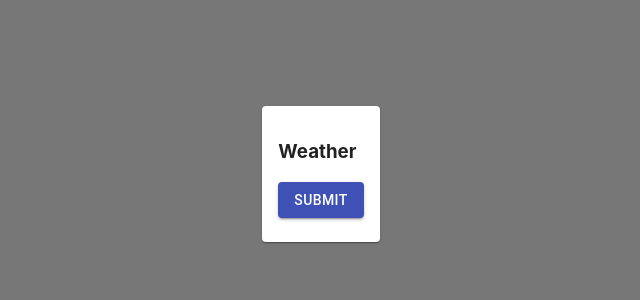
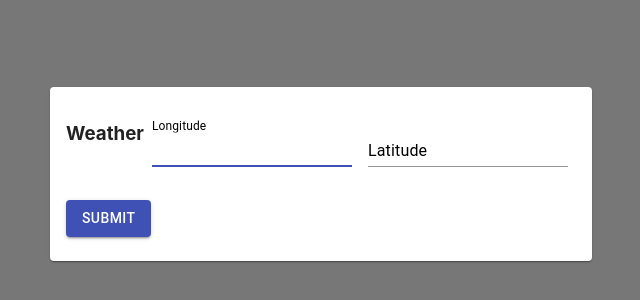
Before and after one commit to jeremiahogutu/weather-history-app, a React (Create React App) app: page / in a window 1280 px wide. Shown: the part 226-526 px from the top of the page, without its empty margins (319-959 px from the left). Built offline with nearby package versions, Linux system fonts and the light colour scheme.

Commit message:
longitude and latitude text inputs

```diff
--- a/src/components/WeatherInfo/WeatherInfo.css
+++ b/src/components/WeatherInfo/WeatherInfo.css
@@ -1,3 +1,8 @@
 .weather-card {
     min-width: 275px;
 }
+
+.flex-center {
+    display: flex;
+    justify-content: center;
+}
--- a/src/components/WeatherInfo/WeatherInfo.js
+++ b/src/components/WeatherInfo/WeatherInfo.js
@@ -1,11 +1,104 @@
 import React from 'react';
-import {Card, CardContent, Button} from '@material-ui/core'
+import {
+    Card,
+    CardContent,
+    Button,
+    Grid,
+    TextField,
+    makeStyles
+} from '@material-ui/core'
+
+
+const useStyles = makeStyles(theme => ({
+    container: {
+        display: 'flex',
+        alignItems: 'center',
+        margin: 0
+    },
+    textField: {
+        marginLeft: theme.spacing(1),
+        marginRight: theme.spacing(1),
+        width: 200,
+        color: '#000'
+    },
+    dense: {
+        marginTop: 19,
+    },
+    menu: {
+        width: 200,
+    },
+    button: {
+        margin: theme.spacing(1),
+    },
+    input: {
+        display: 'none',
+        color: '#000'
+    }
+}));
 
 const WeatherInfo = () => {
+    const classes = useStyles();
     return (
         <Card className='weather-card'>
             <CardContent>
-                <h3>Weather</h3>
+                <Grid container>
+                    <Grid item xs className='flex-center' style={{paddingBottom: '25px'}}>
+                        <h3>Weather</h3>
+                    </Grid>
+                    <Grid item xs className='flex-center' style={{paddingBottom: '25px'}}>
+                        <TextField
+                            id="longitude"
+                            name="longitude"
+                            label="Longitude"
+                            type="search"
+                            className={classes.textField}
+                            margin="normal"
+                            autoFocus
+                            InputProps={{
+                                style: {
+                                    caretColor: '#000',
+                                    color: '#000'
+                                }
+                            }}
+                            InputLabelProps={{
+                                style: {
+                                    textOverflow: 'ellipsis',
+                                    whiteSpace: 'nowrap',
+                                    overflow: 'hidden',
+                                    width: '100%',
+                                    color: '#000'
+                                }
+                            }}
+                        />
+                    </Grid>
+                    <Grid item xs className='flex-center' style={{paddingBottom: '25px'}}>
+                        <TextField
+                            id="latitude"
+                            name="latitude"
+                            label="Latitude"
+                            type="search"
+                            className={classes.textField}
+                            margin="normal"
+                            InputProps={{
+                                style: {
+                                    caretColor: '#000',
+                                    color: '#000'
+                                }
+                            }}
+                            InputLabelProps={{
+                                style: {
+                                    textOverflow: 'ellipsis',
+                                    whiteSpace: 'nowrap',
+                                    overflow: 'hidden',
+                                    width: '100%',
+                                    color: '#000'
+                                }
+                            }}
+                        />
+                    </Grid>
+                </Grid>
+
+
                 <Button variant="contained" color="primary">
                     Submit
                 </Button>
```
Also changed, not shown: src/App.css (line endings or trailing spaces).
